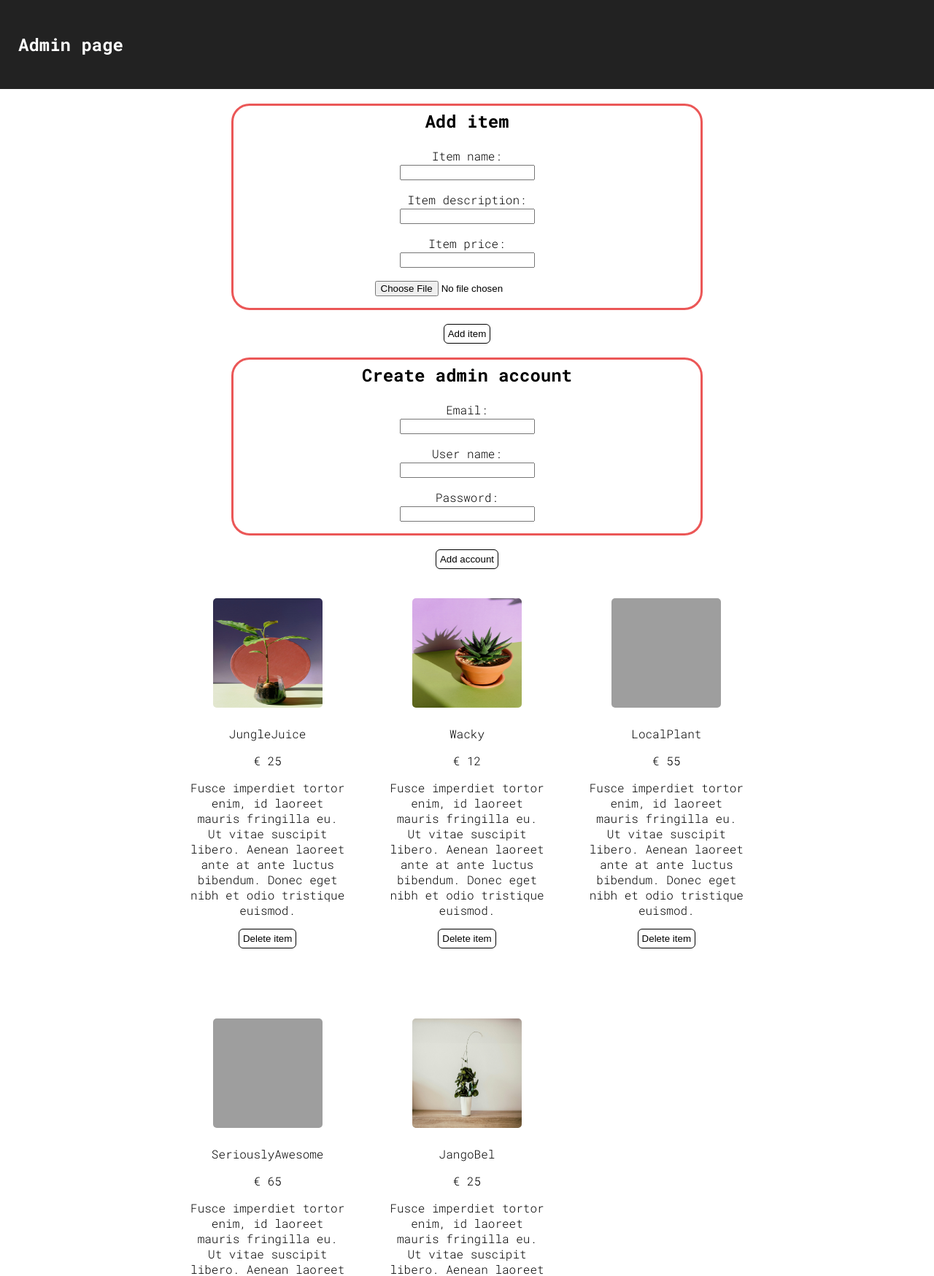
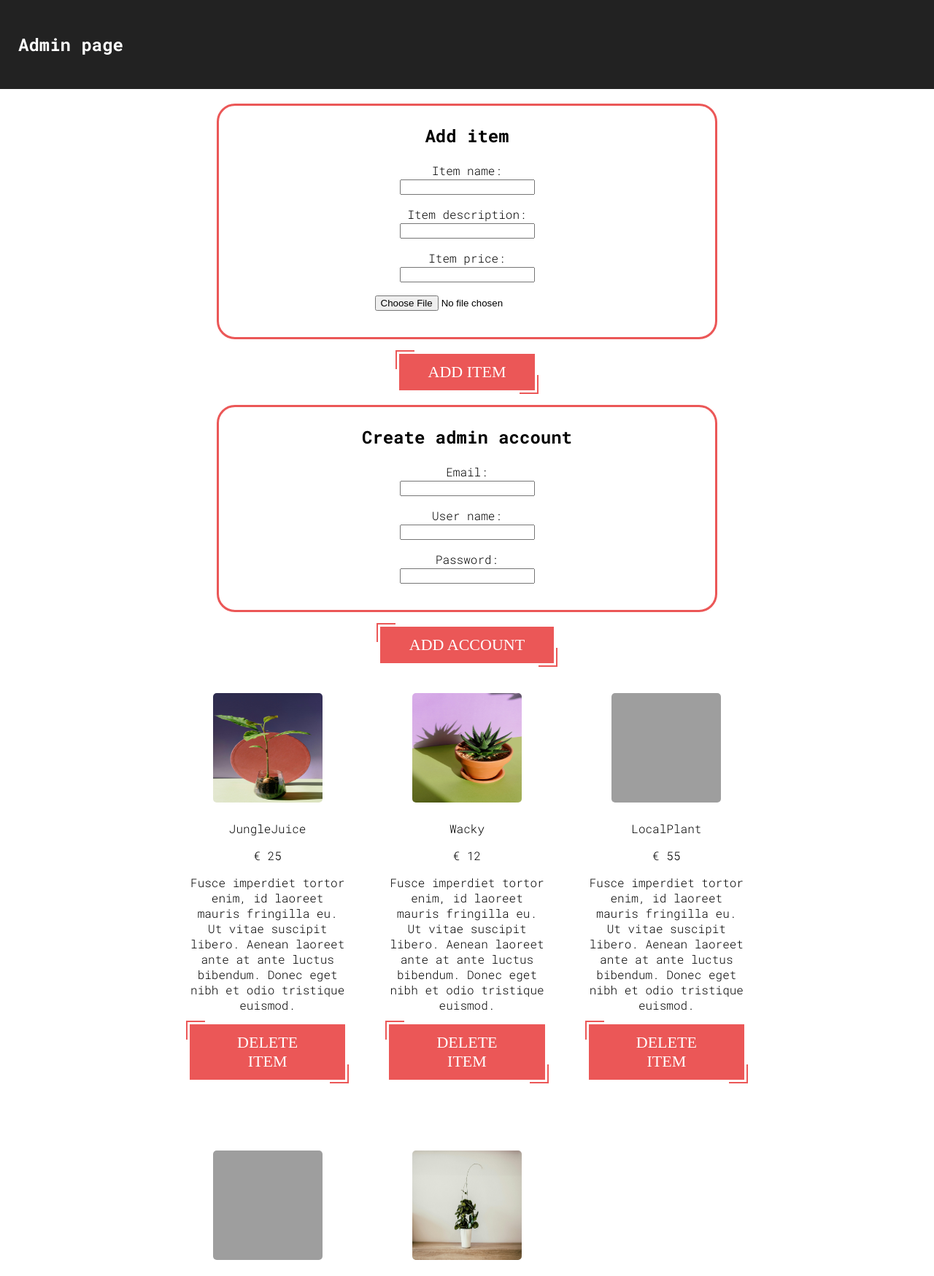
Before and after one commit to NewofTheSimp/PlantAwesome, a PHP site: page /admin.php in a window 1280 px wide. Shown: the part 100-1849 px from the top of the page at 73% size. Run offline with PHP 8.4, Linux system fonts and the light colour scheme; a user stored in the database is signed in; data comes from the database, SQL or seed files in the repository; grey boxes are pictures that could not be loaded.

Commit message:
Animations for images and buttons

```diff
--- a/stylesSheet.css
+++ b/stylesSheet.css
@@ -149,6 +149,7 @@ html, body {
     border-radius: 25px;
     width: 50%;
     margin: 20px auto;
+    padding: 20px;
 }
 
 .address {
@@ -307,19 +308,47 @@ html, body {
     background-color: transparent;
 }
 
+
 .button {
-    background-color: white;
-    padding: 5px 5px 5px 5px;
-    border-radius: 5px;
-    outline-style: solid;
-    outline-width: thin;
-    outline-color: black;
-    border-style: none;
+  border: none;
+  padding: 12px 40px;
+  background-color: #eb5757;
+  color: white;
+  font-family: 'BenchNine';
+  font-size: 22px;
+  text-transform: uppercase;
+  cursor: pointer;
+  position: relative;
 }
-.button:hover{
-    background-color: #C1E1C1;
-    color: white;
 
+.button:before {
+  content: "";
+  position: absolute;
+  width: 24px;
+  height: 24px;
+  top: -5px;
+  left: -5px;
+  border-top: 2px solid #eb5757;
+  border-left: 2px solid #eb5757;
+  transition: all 0.25s;
+}
+
+.button:hover:before,
+.button:hover:after {
+  height: 100%;
+  width: 100%;
+}
+
+.button:after {
+  content: "";
+  position: absolute;
+  width: 24px;
+  height: 24px;
+  bottom: -5px;
+  right: -5px;
+  border-bottom: 2px solid #eb5757;
+  border-right: 2px solid #eb5757;
+  transition: all 0.25s;
 }
 
 .shop-top-wrapper {
@@ -362,6 +391,15 @@ html, body {
     border-style: none;
 }
 
+.item-image {
+	transition: transform 1s;
+}
+
+.item-image:hover {
+	transform: scale(1.2) rotate(9deg);
+}
+
+
 .container {
 	position: relative;
 	overflow: hidden;
@@ -384,7 +422,7 @@ html, body {
 	align-items: center;
 	color: white;
 	transition: all 0.5s;
-	background-color: black;
+	background-color: #eb5757;
 	transform: translateY(100%);
 }
 
```
Also changed, not shown: .gitignore.txt (added).
